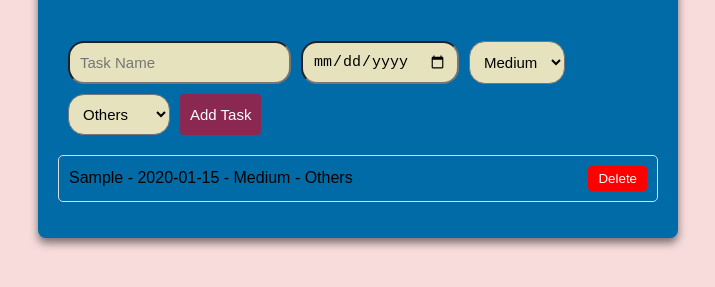
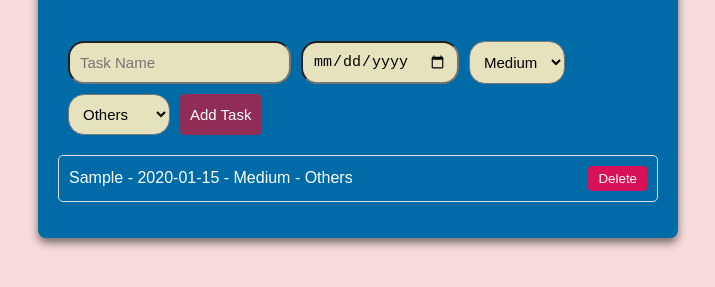
Before and after one commit to ElizabethEtim/to-do-list-app, a plain HTML site: page FIP Project/index.html in a window 1280 px wide. Both pictures are taken after typing "Sample", "2020-01-15" into the empty fields and a click on the button "Add Task". Shown: the part 165-452 px from the top of the page, without its empty margins (282-997 px from the left). Drawn offline with Linux system fonts and the light colour scheme.

Commit message:
Add files via upload

```diff
--- a/FIP Project/style.css
+++ b/FIP Project/style.css
@@ -38,7 +38,7 @@ body {
   }
 
   form button {
-    background-color: #8a2851;
+    background-color: #8f2d56;
     color: white;
     border: none;
     border-radius: 4px;
@@ -74,7 +74,7 @@ body {
   }
 
   button.delete-btn {
-    background-color: red;
+    background-color: #d81159;
     color: white;
     border: none;
     padding: 5px 10px;
@@ -85,3 +85,6 @@ body {
   button.delete-btn:hover {
     background-color: darkred;
   }
+  #task-list{
+    color: rgb(255, 255, 255);
+  }
```
